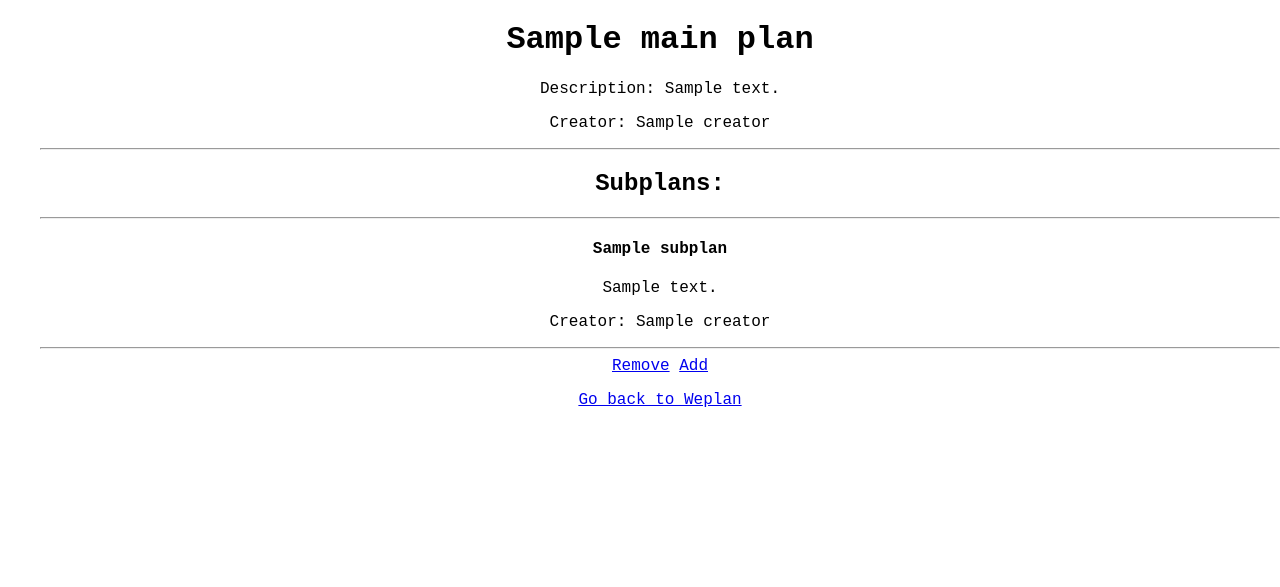
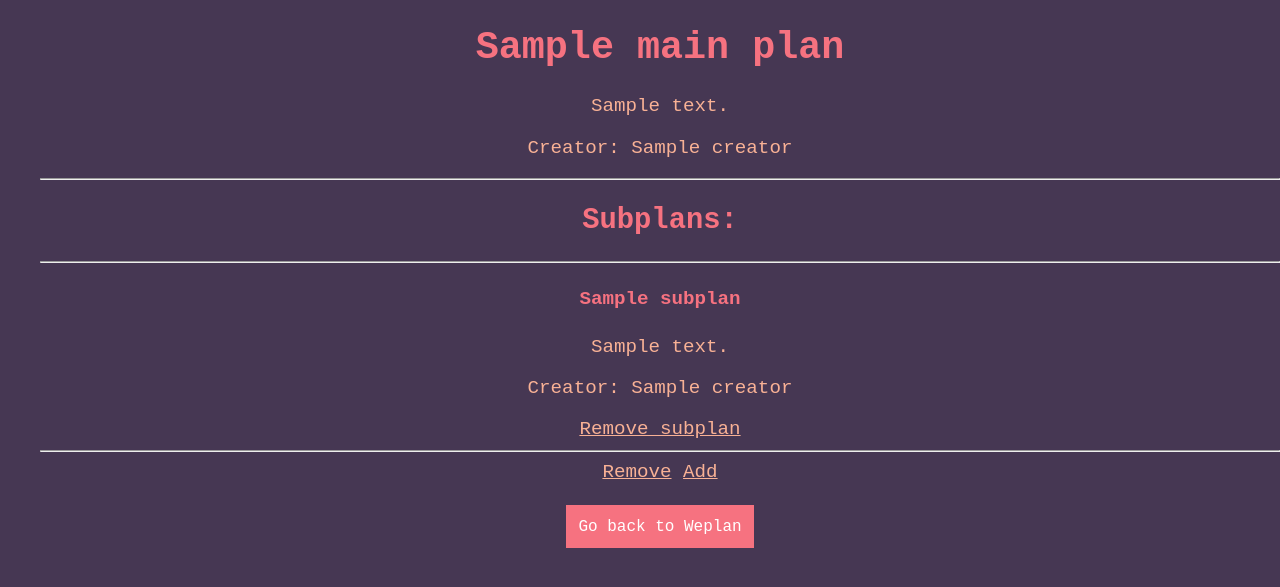
Before and after one commit to lowdodo/tsoha-weplan, a Flask app: template templates/plan.html in a window 1280 px wide. Shown: the top 587 px of the page. Run offline with Flask 3, Linux system fonts and the light colour scheme; the template is opened without the code that fills it: most values are stand-ins (such as "Sample title", 1, 10 or a date in 2020).

Commit message:
created site colour

```diff
--- a/templates/plan.html
+++ b/templates/plan.html
@@ -3,20 +3,18 @@
 <head>
   <meta charset="UTF-8">
   <meta name="viewport" content="width=device-width, initial-scale=1">
-  <title>Weplan - {{name}}</title>
-  <style>
-    body {
-      margin: auto;
-      text-align: center;
-      font-family:'Courier New', Courier, monospace;
-    }
-  </style>
+  <title>Weplan - {{ name }}</title>
+
+  <link rel="stylesheet" type="text/css" href="/static/style.css">
+
 </head>
 <body>
 
 <ul>
 <h1>{{ main_plan.name }}</h1>
-<p>Description: {{ main_plan.description }}</p>
+{% if main_plan.description %}
+<p>{{ main_plan.description }}</p>
+{%endif%}
 <p>Creator: {{ main_plan.creator }}</p>
 
 {% if subplans_info %}
@@ -27,6 +25,7 @@
         <h4>{{ subplan.name}}</h4>
         <p>{{ subplan.description }}</p>
         <p>Creator: {{ subplan.creator}}</p>
+        <a href="/removesubplan/{{ plan_id }}/{{ subplan.id }}">Remove subplan</a>
         <hr>
     {% endfor %}
 {% endif %}
@@ -35,6 +34,7 @@
 
 <a href="/addsub/{{ plan_id }}">Add</a>
 
-<p><a href="/">Go back to Weplan</a></p>
+<p><a href="/" class="go-back-link">Go back to Weplan</a></p>
+
 </body>
 </html>
```
